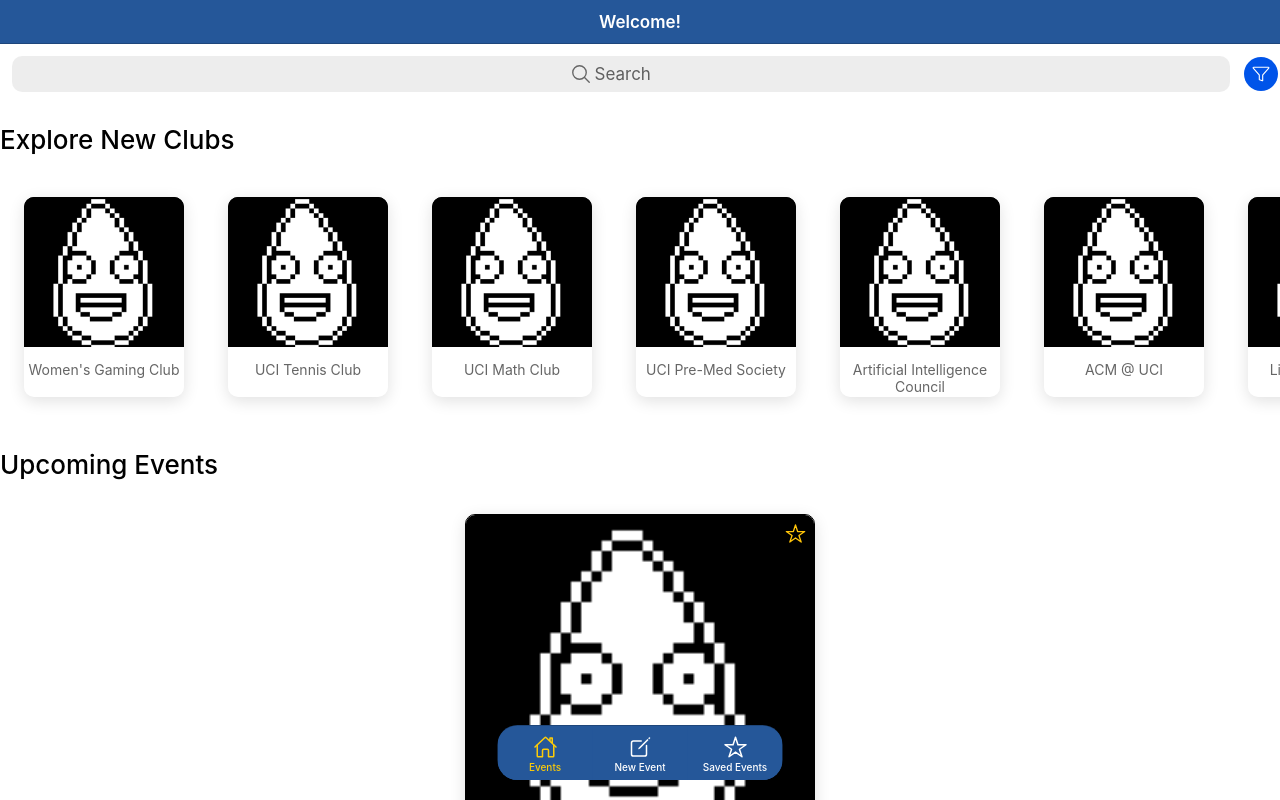
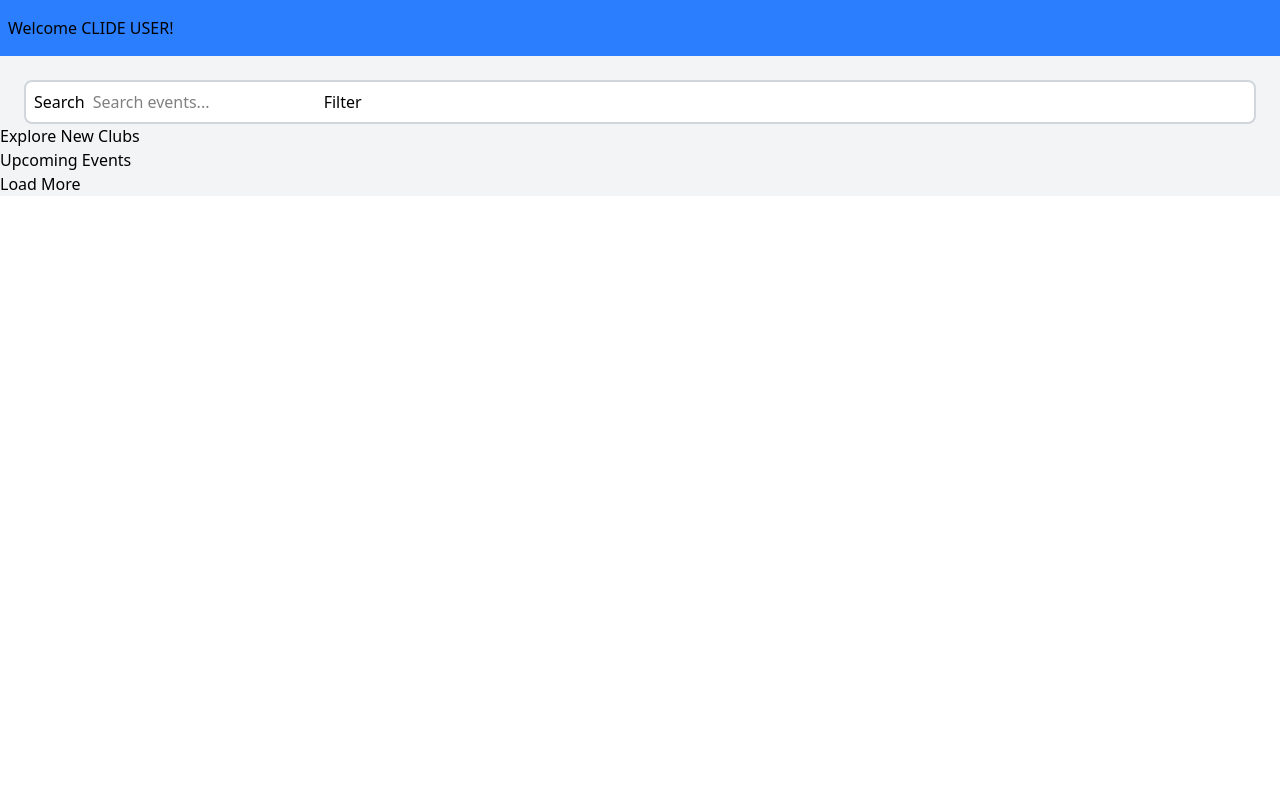
Before and after one commit to elliotchun/clide-campus-groups, a React (Vite) app: page /tab1 in a window 1280 px wide. Built offline with nearby package versions, Linux system fonts and the light colour scheme.

Commit message:
Staging transition to Tailwind CSS

```diff
--- a/index.html
+++ b/index.html
@@ -2,7 +2,7 @@
 <html lang="en">
   <head>
     <meta charset="utf-8" />
-    <title>Ionic App</title>
+    <title>CLIDE</title>
 
     <base href="/" />
 
@@ -20,7 +20,7 @@
 
     <!-- add to homescreen for ios -->
     <meta name="mobile-web-app-capable" content="yes" />
-    <meta name="apple-mobile-web-app-title" content="Ionic App" />
+    <meta name="apple-mobile-web-app-title" content="CLIDE" />
     <meta name="apple-mobile-web-app-status-bar-style" content="black" />
   </head>
   <body>
--- a/src/App.tsx
+++ b/src/App.tsx
@@ -1,89 +1,19 @@
-import { Redirect, Route } from 'react-router-dom';
-import {
-    IonApp,
-    IonIcon,
-    IonLabel,
-    IonRouterOutlet,
-    IonTabBar,
-    IonTabButton,
-    IonTabs,
-    setupIonicReact
-} from '@ionic/react';
-import { IonReactRouter } from '@ionic/react-router';
-import { homeOutline, starOutline, createOutline } from 'ionicons/icons';
+import { BrowserRouter, Routes, Route, Navigate } from 'react-router';
 import Tab1 from './pages/Tab1';
 import Tab2 from './pages/Tab2';
 import Tab3 from './pages/Tab3';
 
-/* Core CSS required for Ionic components to work properly */
-import '@ionic/react/css/core.css';
-
-/* Basic CSS for apps built with Ionic */
-import '@ionic/react/css/normalize.css';
-import '@ionic/react/css/structure.css';
-import '@ionic/react/css/typography.css';
-
-/* Optional CSS utils that can be commented out */
-import '@ionic/react/css/padding.css';
-import '@ionic/react/css/float-elements.css';
-import '@ionic/react/css/text-alignment.css';
-import '@ionic/react/css/text-transformation.css';
-import '@ionic/react/css/flex-utils.css';
-import '@ionic/react/css/display.css';
-
-/**
- * Ionic Dark Mode
- * -----------------------------------------------------
- * For more info, please see:
- * https://ionicframework.com/docs/theming/dark-mode
- */
-
-/* import '@ionic/react/css/palettes/dark.always.css'; */
-/* import '@ionic/react/css/palettes/dark.class.css'; */
-// import '@ionic/react/css/palettes/dark.system.css';
-
-/* Theme variables */
-import './theme/variables.css';
-
-setupIonicReact({
-    mode: 'ios'
-});
-
 const App: React.FC = () => (
-    <IonApp>
-        <IonReactRouter>
-            <IonTabs>
-                <IonRouterOutlet>
-                    <Route exact path="/tab1">
-                        <Tab1 />
-                    </Route>
-                    <Route exact path="/tab2">
-                        <Tab2 />
-                    </Route>
-                    <Route path="/tab3">
-                        <Tab3 />
-                    </Route>
-                    <Route exact path="/">
-                        <Redirect to="/tab1" />
-                    </Route>
-                </IonRouterOutlet>
-                <IonTabBar slot="bottom">
-                    <IonTabButton tab="tab1" href="/tab1">
-                        <IonIcon aria-hidden="true" icon={homeOutline} />
-                        <IonLabel>Events</IonLabel>
-                    </IonTabButton>
-                    <IonTabButton tab="tab2" href="/tab2">
-                        <IonIcon aria-hidden="true" icon={createOutline} />
-                        <IonLabel>New Event</IonLabel>
-                    </IonTabButton>
-                    <IonTabButton tab="tab3" href="/tab3">
-                        <IonIcon aria-hidden="true" icon={starOutline} />
-                        <IonLabel>Saved Events</IonLabel>
-                    </IonTabButton>
-                </IonTabBar>
-            </IonTabs>
-        </IonReactRouter>
-    </IonApp>
+  <BrowserRouter>
+    <div className="app">
+      <Routes>
+        <Route path="/tab1" element={<Tab1 />} />
+        {/* <Route path="/tab2" element={<Tab2 />} />
+        <Route path="/tab3" element={<Tab3 />} /> */}
+        <Route path="/" element={<Navigate to="/tab1" replace />} />
+      </Routes>
+    </div>
+  </BrowserRouter>
 );
 
 export default App;
--- /dev/null
+++ b/src/index.css
@@ -0,0 +1 @@
+@import "tailwindcss";
--- a/src/main.tsx
+++ b/src/main.tsx
@@ -1,11 +1,13 @@
 import React from 'react';
 import { createRoot } from 'react-dom/client';
+import { BrowserRouter } from "react-router";
 import App from './App';
+import './index.css';
 
 const container = document.getElementById('root');
 const root = createRoot(container!);
 root.render(
   <React.StrictMode>
-    <App />
+      <App />
   </React.StrictMode>
 );
--- a/src/pages/Tab1.tsx
+++ b/src/pages/Tab1.tsx
@@ -1,151 +1,56 @@
-import {
-    IonContent, IonHeader, IonPage, IonSearchbar, IonTitle, IonToolbar, IonList, IonInfiniteScroll, IonInfiniteScrollContent, IonIcon, IonButton, IonItem,
-    IonModal, IonButtons, IonCheckbox
-} from '@ionic/react';
-import { funnelOutline, searchOutline } from 'ionicons/icons';
 import './Tab1.css';
 import EventThumbnail from '../components/EventThumbnail';
 import ClubCarousel from '../components/ClubCarousel';
-import { useEffect, useRef, useState } from "react";
-import Events, { type Event } from '../services/EventService';
 import { Category } from '../services/EventCategory';
-import { ACMClub } from '../services/ClubService';
-
-const PAGE_SIZE = 10;
-
-const allEvents = Events.toSorted((a, b) => a.eventDateTime.getTime() - b.eventDateTime.getTime());
 
 const Tab1: React.FC = () => {
-    const modal = useRef<HTMLIonModalElement>(null);
-
-    const [events, setEvents] = useState<Event[]>([]);
-    const [hasNext, setHasNext] = useState(events.length < allEvents.length)
-    const [selectedCategories, setSelectedCategories] = useState<string[]>([]);
-
-    const showNextEventsPage = () => {
-        setEvents(prevEvents => {
-            if (prevEvents.length >= allEvents.length) {
-                setHasNext(false);
-                return prevEvents;
-            }
-            const nextEvents = allEvents.slice(
-                prevEvents.length,
-                prevEvents.length + PAGE_SIZE
-            );
-            const updatedEvents: Event[] = [...prevEvents, ...nextEvents];
-            setHasNext(updatedEvents.length < allEvents.length);
-            return updatedEvents;
-        });
-
-    }
-
-    const resetForm = () => {
-        setSelectedCategories([]); // Reset selected categories
-    };
-
-    const closeModal = () => {
-        modal.current?.dismiss(selectedCategories, 'submit');
-    }
-    const searchEvents = (e: { detail: { value: string } }) => {
-        const searchString = e.detail.value;
-        if (!searchString) {
-            setEvents([]);
-            setHasNext(events.length < allEvents.length);
-        }
-        else {
-            const searchResults = [...allEvents, {
-                name: "Magic Club Meeting",
-                description: "Meet friends and have fun!",
-                location: "West Food Court",
-                eventDateTime: new Date(),
-                hostClub: ACMClub,
-                category: Category.Social
-            }]
-                .filter(event => event.name.startsWith(searchString))
-                .toSorted((a, b) => a.eventDateTime.getTime() - b.eventDateTime.getTime());
-            setEvents(searchResults)
-            setHasNext(false);
-        }
-    }
-
-    const submitForm = () => {
-        const searchResults = allEvents.filter(event => selectedCategories.includes(Category[event.category])).toSorted((a, b) => a.eventDateTime.getTime() - b.eventDateTime.getTime());
-        setEvents(searchResults)
-        setHasNext(false);
-    }
-
-    useEffect(() => {
-        showNextEventsPage();
-    }, []);
-
     return (
-        <IonPage>
-            <IonHeader>
-                <IonToolbar>
-                    <IonTitle>Welcome!</IonTitle>
-                </IonToolbar>
-            </IonHeader>
-            <IonContent fullscreen>
-                <div className="search-bar">
-                    <IonSearchbar searchIcon={searchOutline} animated={true} debounce={300} onIonInput={(e) => searchEvents(e as { detail: { value: string } })} />
-                    <IonButton id="search-filter" shape="round" aria-label="Filter">
-                        <IonIcon slot="icon-only" icon={funnelOutline} />
-                    </IonButton>
+        <div className="flex flex-col justify-center">
+            <header className="bg-blue-500 px-2 py-4">
+                <h1 className="block">Welcome CLIDE USER!</h1>
+            </header>
+            <main className="bg-gray-100 flex flex-col justify-center">
+                <div className="search-bar bg-white mt-6 mx-6 text-black py-2 rounded-lg border-2 border-gray-300">
+                    <button className="px-2" id="btn-search-filter">
+                        Search
+                    </button>
+                    <input
+                        type="text"
+                        placeholder="Search events..."
+                    />
+                    <button id="btn-search-filter">
+                        Filter
+                    </button>
                 </div>
                 <h1>Explore New Clubs</h1>
-                <ClubCarousel></ClubCarousel>
                 <h1>Upcoming Events</h1>
                 <div>
-                    <IonList class="club-list" role="feed">
-                        {events.map((event, index) => (
-                            <IonItem key={index}>
-                                <EventThumbnail {...event}></EventThumbnail>
-                            </IonItem>
-                        ))}
-                    </IonList>
-                    <IonInfiniteScroll
-                        threshold="50px"
-                        disabled={!hasNext}
-                        onIonInfinite={(event) => {
-                            showNextEventsPage();
-                            setTimeout(() => event.target.complete(), 500);
-                        }}>
-                        <IonInfiniteScrollContent loadingText="Loading...">
-                        </IonInfiniteScrollContent>
-                    </IonInfiniteScroll>
+                    <div className="club-list" role="feed"></div>
+                    <button>Load More</button>
                 </div>
-            </IonContent>
-            <IonModal ref={modal} trigger="search-filter" className="ion-padding">
-                <IonHeader>
-                    <IonToolbar>
-                        <IonTitle>Filter Events</IonTitle>
-                        <IonButtons slot="start">
-                            <IonButton onClick={_ => { closeModal(); }}>Cancel</IonButton>
-                        </IonButtons>
-                        <IonButtons slot="end">
-                            <IonButton strong={true} onClick={_ => { submitForm(); resetForm(); closeModal() }}>Submit</IonButton>
-                        </IonButtons>
-                    </IonToolbar>
-                </IonHeader>
-                <IonContent class="ion-padding">
+            </main>
+            <dialog id="filter-modal">
+                <header>
+                    <h2>Filter Events</h2>
+                    <button>Close</button>
+                </header>
+                <main>
                     {Object.values(Category).filter(key => !(Number(key) >= 0)).map((key) => (
-                        <IonItem key={key}>
-                            <IonCheckbox
-                                slot="start"
-                                checked={selectedCategories.includes(key as string)}
-                                onIonChange={(e) => {
-                                    const newCategories = e.detail.checked
-                                        ? [...selectedCategories, key]
-                                        : selectedCategories.filter(category => category !== key);
-                                    setSelectedCategories(newCategories as string[]);
-                                }}
-                                labelPlacement="end">{key}</IonCheckbox>
-                        </IonItem>
+                        <div key={key}>
+                            <input
+                                type="checkbox"
+                                id={`category-${key}`}
+                            />
+                            <label htmlFor={`category-${key}`}>{key}</label>
+                        </div>
                     ))}
-                </IonContent>
-            </IonModal>
-
-        </IonPage>
+                </main>
+                <footer>
+                    <button>Cancel</button>
+                    <button>Submit</button>
+                </footer>
+            </dialog>
+        </div>
     );
 };
 
--- a/src/theme/variables.css
+++ /dev/null
@@ -1,31 +0,0 @@
-/* For information on how to create your own theme, please see:
-http://ionicframework.com/docs/theming/ */
-
-:root {
-    --ion-toolbar-color: white;
-    --ion-margin: 24px;
-}
-
-ion-toolbar {
-    --color: white;
-    --background: #255799;
-}
-
-ion-searchbar {
-    --background: white;
-}
-
-ion-tab-bar {
-    position: fixed;
-    bottom: 20px;
-    left: 50%;
-    transform: translateX(-50%);
-
-    width: 285px;
-    height: 54px;
-    border-radius: 20px;
-
-    --background: #255799;
-    --color: white;
-    --color-selected: #fecc07;
-}
--- /dev/null
+++ b/tailwind.config.js
@@ -0,0 +1,9 @@
+module.exports = {
+  content: [
+    "./src/**/*.{js,jsx,ts,tsx}",
+  ],
+  theme: {
+    extend: {},
+  },
+  plugins: [],
+}
--- a/tsconfig.node.json
+++ b/tsconfig.node.json
@@ -5,5 +5,5 @@
     "moduleResolution": "Node",
     "allowSyntheticDefaultImports": true
   },
-  "include": ["vite.config.ts"]
+  "include": ["vite.config.js"]
 }
--- a/vite.config.ts
+++ b/vite.config.js
@@ -1,5 +1,6 @@
 /// <reference types="vitest" />
 
+import tailwindcss from '@tailwindcss/vite'
 import legacy from '@vitejs/plugin-legacy'
 import react from '@vitejs/plugin-react'
 import { defineConfig } from 'vite'
@@ -8,6 +9,7 @@ import { defineConfig } from 'vite'
 export default defineConfig({
   plugins: [
     react(),
+    tailwindcss(),
     legacy()
   ],
   test: {
```
Also changed, not shown: ionic.config.json (deleted, +0 -7 lines), package.json (+3 -6 lines), 1 other file (tests, documents, lock files or other folders).
